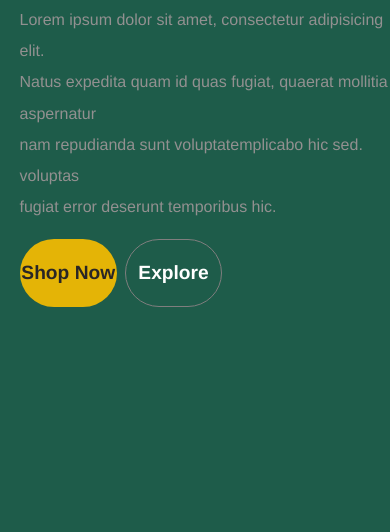
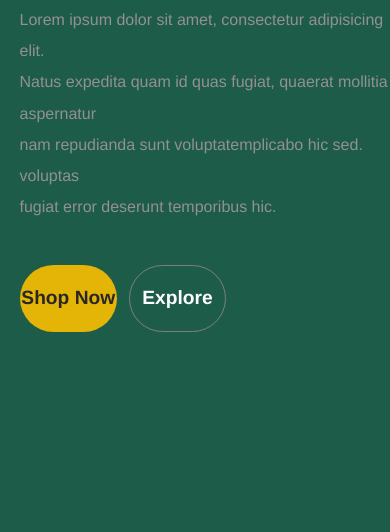
Before and after one commit to Zakaria-ocd/project1, a plain HTML site: page index.html in a window 390 px wide. Shown: the part 312-844 px from the top of the page. Drawn offline with Linux system fonts and the light colour scheme.

Commit message:
Update stylesheet.css
MEDIA

```diff
--- a/stylesheet.css
+++ b/stylesheet.css
@@ -88,7 +88,7 @@
     height: 82vh;
     width: 60vw;
 }
-@media screen and (max-width: 576px){
+@media screen and (max-width: 446px){
     .home-page{
         height: 100vh;
         width:100%;
@@ -128,13 +128,14 @@
     }
     .btns-co{
         display: flex;
+        margin-top: 3vh;
     }
     .button-content1{
         flex-basis: 25vw;
     }
     .button-content2{
         flex-basis: 25vw;
-        margin-left: 2vw;
+        margin-left: 3vw;
     }
 }
 .shop-page{
```
